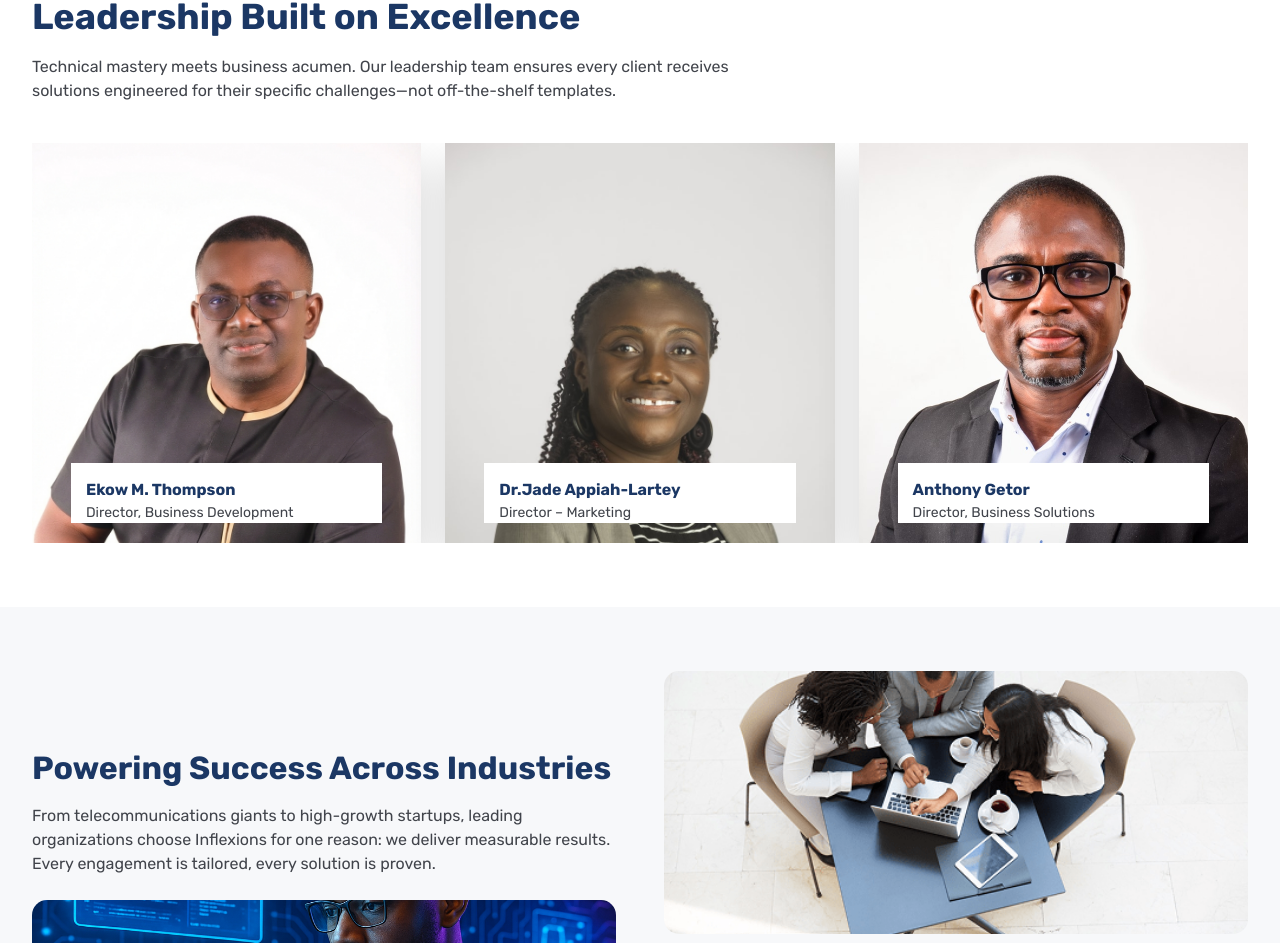
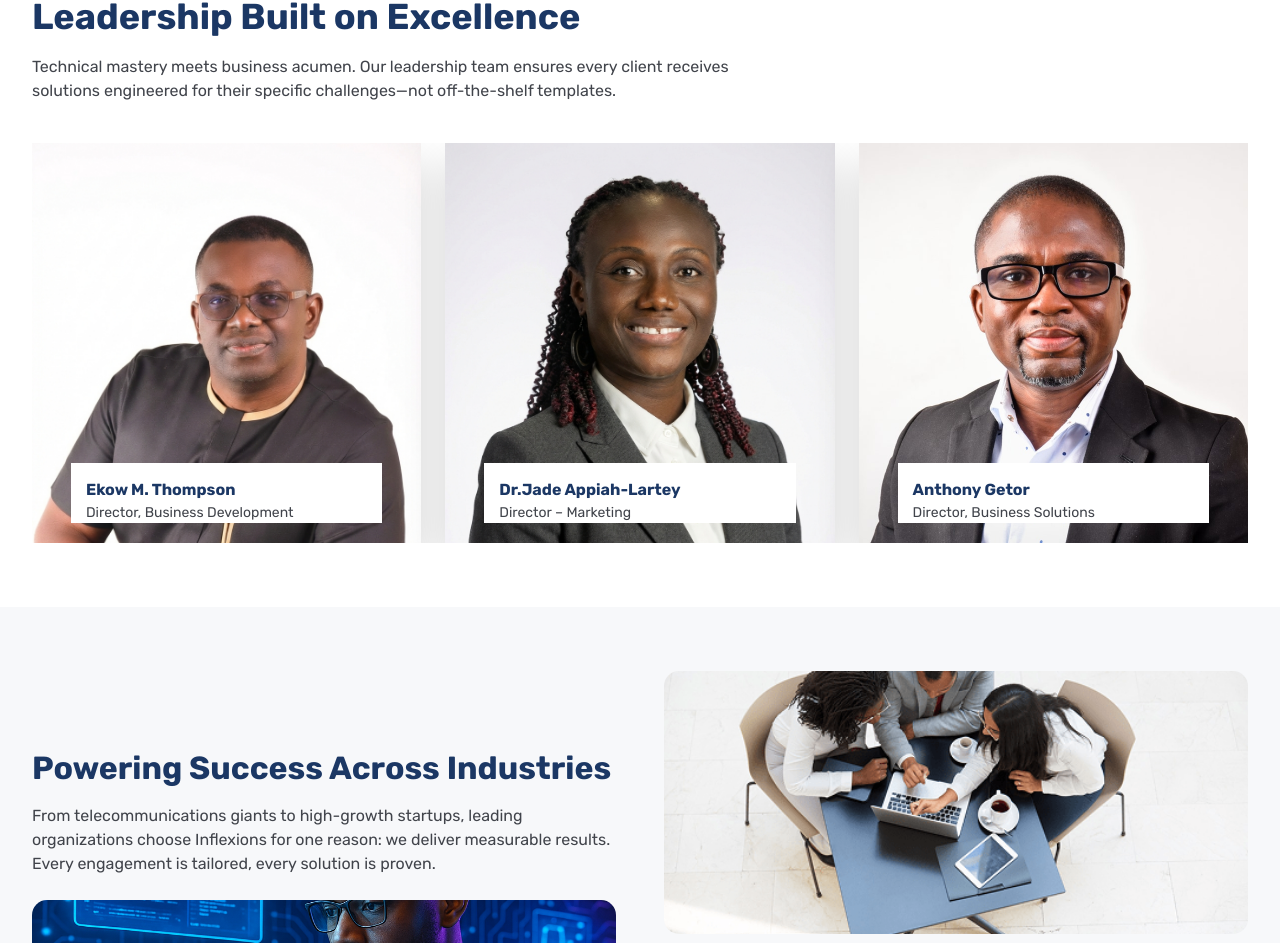
Before and after one commit to ekowtee/inflex, a Next.js app: page /about in a window 1280 px wide. Shown: the part 1816-2759 px from the top of the page. Built offline with nearby package versions, Linux system fonts and the light colour scheme.

Commit message:
Update leader photo: jade.jpg → jade.jpeg
Co-Authored-By: Claude Opus 4.6 <noreply@anthropic.com>

```diff
--- a/src/app/components/Leaders.tsx
+++ b/src/app/components/Leaders.tsx
@@ -10,7 +10,7 @@ const leaders = [
   {
     name: "Dr.Jade Appiah-Lartey",
     role: "Director \u2013 Marketing",
-    image: "/assets/about/jade.jpg",
+    image: "/assets/about/jade.jpeg",
     bio: "Dr. Jade Appiah-Lartey is a results-driven executive spearheading Inflexions\u2019 strategic growth initiatives, brand development, and digital transformation efforts. Leading the company\u2019s revitalization and strategic relaunch, she brings over 15 years of experience from the technology, telecommunications, and digital marketing sectors. Dr. Appiah-Lartey excels at identifying high-value market opportunities, crafting effective go-to-market strategies, and building strategic partnerships. Her background includes roles as Brand Strategy Consultant at Interactive Digital, Customer Experience Design Manager at Millicom, and Product Manager, providing her with multifaceted expertise to design customer-centric technology solutions and maximize revenue potential for Inflexions and its clients.",
   },
   {
```
Also changed, not shown: public/assets/about/jade.jpeg (added), public/assets/about/jade.jpg (deleted).
